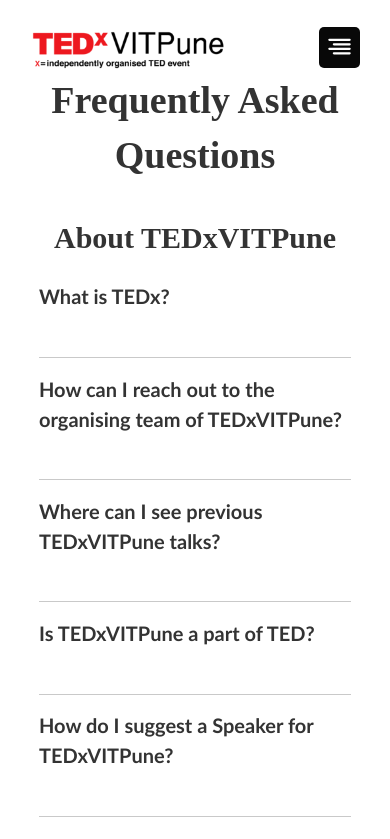
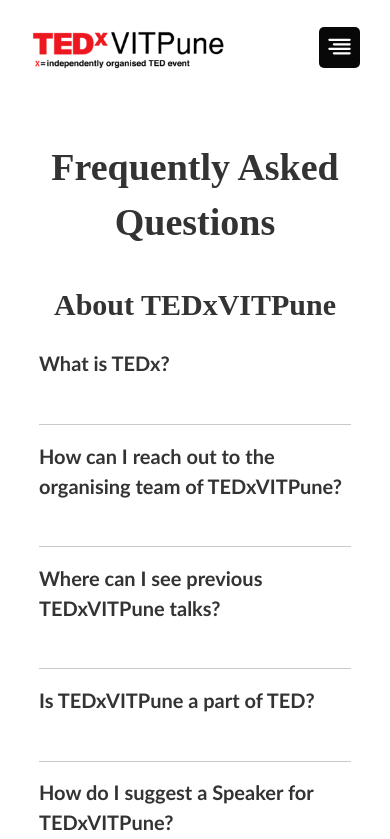
Before and after one commit to Prathmesh-Dhatrak/tedx-maintanance-v2, a React (Create React App) app: page /faqs in a window 390 px wide. Shown: the top 839 px of the page. Built offline with nearby package versions, Linux system fonts and the light colour scheme.

Commit message:
Pages changes done

```diff
--- a/src/pages/Faqs/Faqs.module.scss
+++ b/src/pages/Faqs/Faqs.module.scss
@@ -1,7 +1,7 @@
 @import '../../styles/variables';
 .faqs {
     text-align: center;
-    padding-top: 5%;
+    padding-top: 140px;
     padding-bottom: 5%;
     font-family: "Aileron";
     font-size: 60px;
@@ -74,7 +74,7 @@
 @media (max-width:586px){
     .faqs {
         text-align: center;
-        padding-top: 5%;
+        //padding-top: 5%;
         padding-bottom: 5%;
         font-size: 48px;
         line-height: 70px;
@@ -135,7 +135,7 @@
 @media (max-width:482px){
     .faqs {
         text-align: center;
-        padding-top: 5%;
+        //padding-top: 5%;
         padding-bottom: 5%;
         font-size: 38px;
         line-height: 55px;
--- a/src/pages/Home/BannerSection/BannerSection.scss
+++ b/src/pages/Home/BannerSection/BannerSection.scss
@@ -21,6 +21,7 @@
       & h1 {
         font-size: 85px;
         white-space: nowrap;
+        font-weight: 900;
       }
       & .banner-title-1 {
         color: $color-primary-main;
--- a/src/pages/Partners/Partners.module.scss
+++ b/src/pages/Partners/Partners.module.scss
@@ -7,7 +7,7 @@
     font-family: "Aileron";
     font-size: 60px;
     text-align: center;
-    padding: 90px 0;
+    padding: 140px 0  90px 0;
     color: #333333;
 }
 .countdown_spons {
--- a/src/pages/Privacy/Privacy.module.scss
+++ b/src/pages/Privacy/Privacy.module.scss
@@ -3,7 +3,7 @@
     text-align: center;
   }
   .privacy_policy h1 {
-    padding-top: 70px;
+    padding-top: 140px;
     padding-bottom: 30px;
     font-family: "Aileron";
     font-size: 44px;
```
